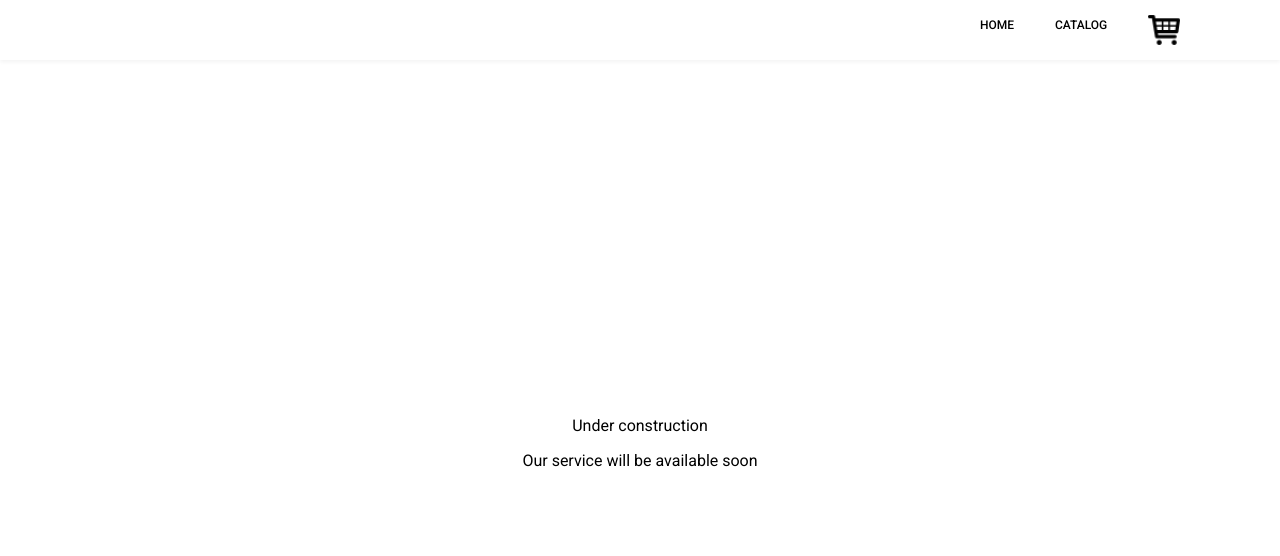
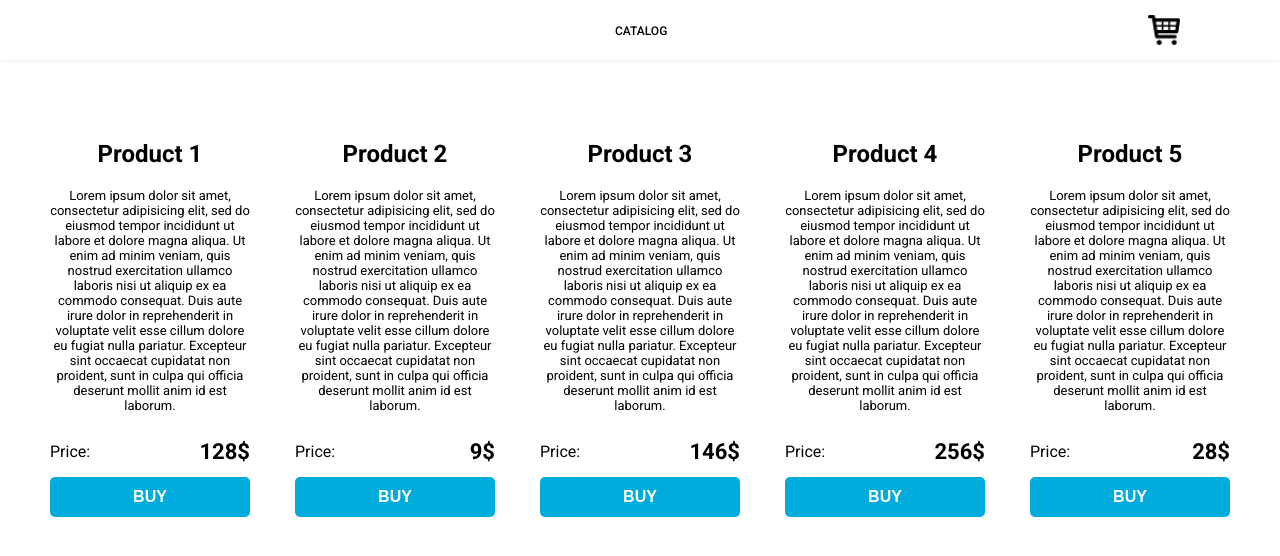
Before and after one commit to ivandeiko97/catalog, a React (Create React App) app: page / in a window 1280 px wide. Shown: the top 556 px of the page. Built offline with nearby package versions, Linux system fonts and the light colour scheme.

Commit message:
'update'

```diff
--- a/src/App.js
+++ b/src/App.js
@@ -1,11 +1,11 @@
 import React from 'react';
 import './App.css';
-import Header from './components/header/Header';
+import HeaderHandler from './components/header/HeaderHandler';
 
 function App({ children }) {
   return (
     <div className="App">
-      <Header />
+      <HeaderHandler />
       <main>
         { children }
       </main>
--- a/src/components/header/Header.css
+++ b/src/components/header/Header.css
@@ -1,6 +1,6 @@
 .header {
   display: flex;
-  justify-content: flex-end;
+  position: relative;
   align-items: center;
   height: 60px;
   width: 100%;
@@ -9,10 +9,8 @@
 
 .navigation_list {
   display: flex;
-  width: 200px;
+  width: 100%;
   margin: auto;
-  justify-content: space-between;
-  margin-right: 100px;
 }
 
 .navigation_list li {
@@ -36,14 +34,51 @@
   color: #00ACDC;
 }
 
+.navigation_catalog {
+  position: absolute;
+  left: calc(50% - 25px);
+  top: calc(50% - 25px);
+  width: 50px;
+  line-height: 50px;
+}
 .navigation_cart {
-  position: relative;
+  position: absolute;
+  right: 100px;
+  top: calc(50% - 16px);
+}
+
+.navigation_cartLink {
   display: block;
   background-image: url(./icon/shopping-cart-black.png);
   width: 32px;
   height: 32px;
 }
 
-.navigation_cart:hover {
+.navigation_cartLink:hover  {
   background-image: url(./icon/shopping-cart.png);
 }
+
+.navigation_cartLink:hover .navigation_count {
+  color: black;
+  border: 1px solid #000;
+}
+.navigation_count {
+  position: absolute;
+  top: 10px;
+  left: 1px;
+  display: block;
+  background-color: rgb(202, 202, 32);
+  width: 13px;
+  height: 13px;
+  border-radius: 50%;
+  text-align: center;
+  font-size: 10px;
+  -webkit-border-radius: 50%;
+  -moz-border-radius: 50%;
+  -ms-border-radius: 50%;
+  -o-border-radius: 50%;
+}
+
+.header .hidden {
+  display: none;
+}
--- a/src/components/header/Header.jsx
+++ b/src/components/header/Header.jsx
@@ -2,19 +2,18 @@ import React from 'react';
 import { NavLink } from 'react-router-dom';
 import './Header.css'
 
-export default function header() {
+export default function Header({ count }) {
   return (
     <header className="header">
       <nav className="navigation">
         <ul className="navigation_list">
-          <li>
-            <NavLink exact={true} to="/">Home</NavLink>
+          <li className="navigation_catalog">
+            <NavLink to="/">Catalog</NavLink>
           </li>
-          <li>
-            <NavLink to="/catalog">Catalog</NavLink>
-          </li>
-          <li>
-            <NavLink to="/cart" className="navigation_cart"></NavLink>
+          <li className="navigation_cart">
+            <NavLink to="/cart" className="navigation_cartLink">
+              <span className={`navigation_count ${count === 0 ? 'hidden' : ''}`} >{count}</span>
+            </NavLink>
           </li>
         </ul>
       </nav>
--- /dev/null
+++ b/src/components/header/HeaderHandler.js
@@ -0,0 +1,16 @@
+import { connect } from 'react-redux';
+import Header from './Header';
+
+function mapStateToProps(state) {
+  return {
+    count: state.cart.length,
+  }
+};
+
+function mapDispatchToProps(dispatch) {
+  return {}
+}
+
+const HeaderHandler = connect(mapStateToProps, mapDispatchToProps)(Header);
+
+export default HeaderHandler;
--- a/src/components/home/Home.css
+++ /dev/null
@@ -1,11 +0,0 @@
-.home {
-  width: 300px;
-  position: absolute;
-  left: calc(50% - 150px);
-  top: 50%;
-}
-
-.home p{
-  text-align: center;
-  font-size: 2g0px;
-}
--- a/src/components/home/Home.jsx
+++ /dev/null
@@ -1,11 +0,0 @@
-import React from 'react';
-import './Home.css';
-
-export default function Home() {
-  return (
-    <div className="home">
-      <p>Under construction</p>
-      <p>Our service will be available soon</p>
-    </div>
-  )
-}
--- a/src/index.js
+++ b/src/index.js
@@ -3,7 +3,6 @@ import ReactDOM from 'react-dom';
 import './index.css';
 import App from './App';
 import Shop from './redux/reducer';
-import Home from './components/home/Home';
 import { Provider } from 'react-redux';
 import CatalogHadler from './components/catalog/CatalogHandler';
 import CartHandler from './components/cart/CartHandler';
@@ -18,8 +17,7 @@ ReactDOM.render(
     <Router>
       <App>
         <Switch>
-          <Route exact path="/" component={Home} />
-          <Route exact path="/catalog" component={CatalogHadler} />
+          <Route exact path="/" component={CatalogHadler} />
           <Route exact path="/cart" component={CartHandler} />
         </Switch>
       </App>
```
